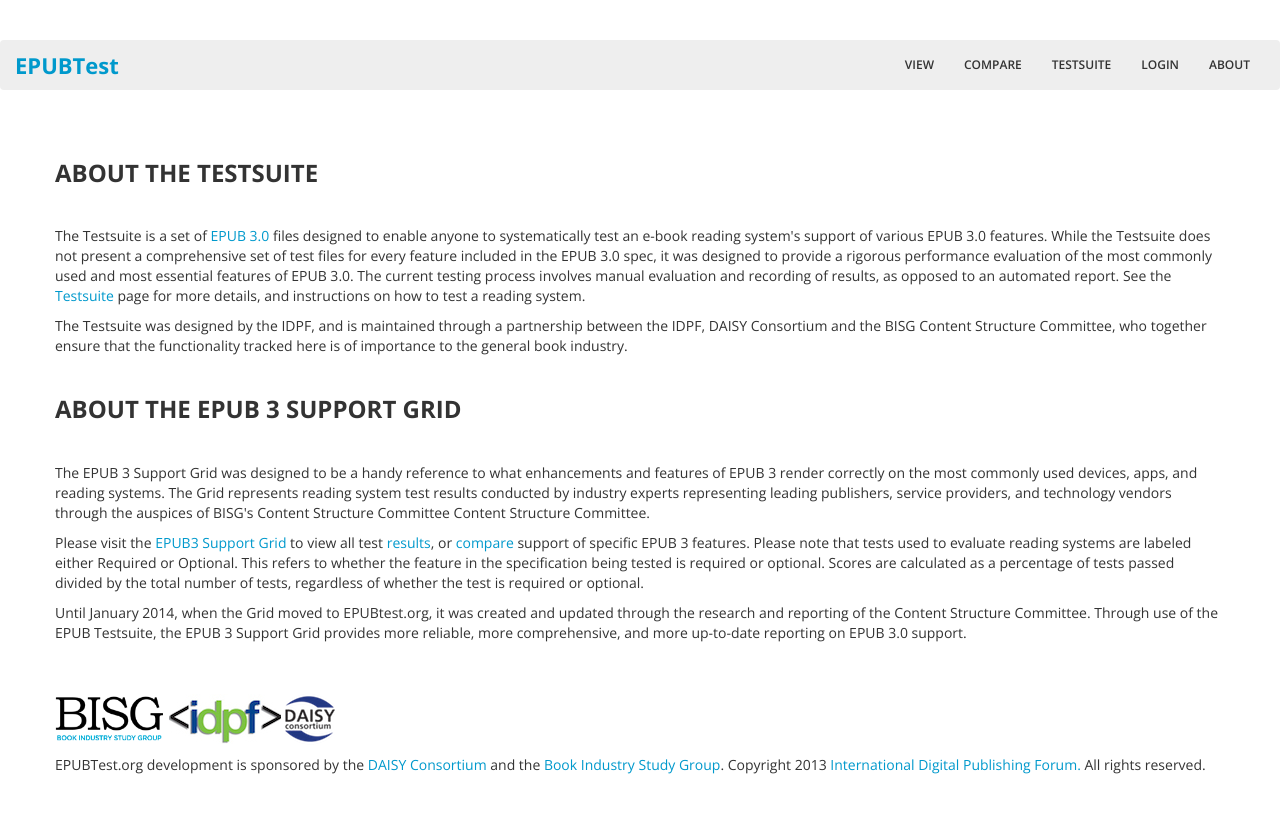
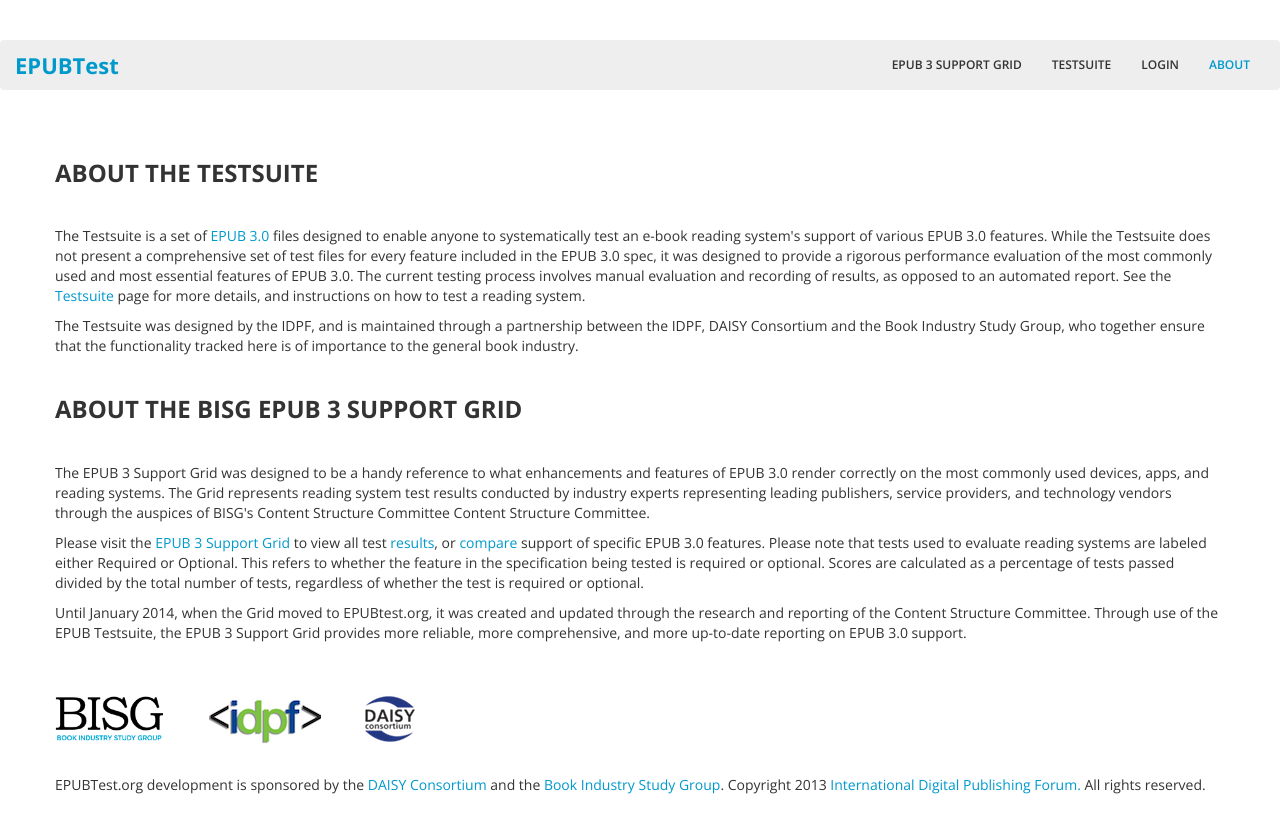
Before and after one commit to IDPF/epubtestweb, a Django app: template testsuite-site/templates/about.html in a window 1280 px wide. Before the commit the page ends 774 px from the top, so only its background shows below. Run offline with Django 3.2, Linux system fonts and the light colour scheme; the template is opened without the code that fills it, so the values that code supplies are empty; parts of the project's set-up code (start-up, migrations or seed data) failed here and were passed over; some libraries are stand-ins or nearby versions.

Commit message:
text fixes, dropdown menu, active link highlight

```diff
--- a/testsuite-site/media/css/custom.css
+++ b/testsuite-site/media/css/custom.css
@@ -11,6 +11,7 @@ p {
 a {
     color: #0099cc;
 }
+
 
 .navbar {
     font-family: 'Open Sans', sans-serif;
@@ -31,6 +32,77 @@ a {
     color: #333;
     font-weight: 600;
 }
+
+.navbar-nav ul {
+  text-align: left;
+  display: inline;
+  margin: 0;
+  list-style: none;
+}
+
+.navbar-nav ul li {
+  font: bold 12px/18px sans-serif;
+  display: inline-block;
+  margin-right: -4px;
+  position: relative;
+  padding: 10px 5px;
+  background: #fff;
+  cursor: pointer;
+  -webkit-transition: all 0.2s;
+  -moz-transition: all 0.2s;
+  -ms-transition: all 0.2s;
+  -o-transition: all 0.2s;
+  transition: all 0.2s;
+}
+
+.navbar-nav ul li:hover {
+}
+
+.navbar-nav ul li a {
+    text-transform: uppercase;
+    font-family: 'Open Sans', sans-serif;
+    font-size: 12px;
+    color: #333;
+    font-weight: 600;
+    padding-left: 10px;
+}
+
+.navbar-nav ul li a:hover {
+    text-decoration: none;
+    color: #0099cc;
+}
+
+ul li ul {
+  padding: 0;
+  position: absolute;
+  width: 150px;
+  -webkit-box-shadow: none;
+  -moz-box-shadow: none;
+  box-shadow: none;
+  display: none;
+  opacity: 0;
+  visibility: hidden;
+}
+ul li ul li {
+  display: block;
+  width: 150px;
+}
+ul li ul li:hover { background: #fff; }
+ul li:hover ul {
+  display: block;
+  opacity: 1;
+  visibility: visible;
+}
+
+.nav-active {
+    color: #0099cc !important;
+    text-transform: uppercase;
+    font-size: 12px;
+}
+
+
+
+
 
 div.front { width: 100%; }
 div.front-left { float: left; width: 45%; margin-right: 40px; height: 300px; }
@@ -104,7 +176,8 @@ td.filter-testid {
     background-color: white !important;
     border-top: 1px solid #ddd !important;
     border-bottom: 1px solid #ddd !important;
-    padding-left: 70px !important;
+    position: relative;
+    left: 70px !important;
     width: 18%;
 }
 
@@ -290,6 +363,10 @@ footer {
         padding-bottom: 30px;
         /*margin-top: 100px;*/
         float: left;
+}
+
+footer img {
+    margin-right: 40px; margin-bottom: 20px;
 }
 
 h1 {
--- a/testsuite-site/templates/about.html
+++ b/testsuite-site/templates/about.html
@@ -1,4 +1,6 @@
 {% extends 'base.html' %}
+
+{% block nav-about %}<a class="nav-active">About</a>{% endblock %}
 
 {% block title %}:: About{% endblock %}
 
@@ -7,12 +9,12 @@
 <h1>About the Testsuite </h1>
 <p>The Testsuite is a set of <a target="_blank" href="http://idpf.org/epub/30">EPUB 3.0</a> files designed to enable anyone to systematically test an e-book reading system's support of various EPUB 3.0 features. While the Testsuite does not present a comprehensive set of test files for every feature included in the EPUB 3.0 spec, it was designed to provide a rigorous performance evaluation of the most commonly used and most essential features of EPUB 3.0.  The current testing process involves manual evaluation and recording of results, as opposed to an automated report. See the <a href="/testsuite">Testsuite</a> page for more details, and instructions on how to test a reading system. </p>
 
-<p>The Testsuite was designed by the IDPF, and is maintained through a partnership between the IDPF, DAISY Consortium and the BISG Content Structure Committee, who together ensure that the functionality tracked here is of importance to the general book industry.</p>
+<p>The Testsuite was designed by the IDPF, and is maintained through a partnership between the IDPF, DAISY Consortium and the Book Industry Study Group, who together ensure that the functionality tracked here is of importance to the general book industry.</p>
 
-<h1>About the EPUB 3 Support Grid</h1>
-<p>The EPUB 3 Support Grid was designed to be a handy reference to what enhancements and features of EPUB 3 render correctly on the most commonly used devices, apps, and reading systems. The Grid represents reading system test results conducted by industry experts representing leading publishers, service providers, and technology vendors through the auspices of BISG's Content Structure Committee Content Structure Committee. </p>
+<h1>About the BISG EPUB 3 Support Grid</h1>
+<p>The EPUB 3 Support Grid was designed to be a handy reference to what enhancements and features of EPUB 3.0 render correctly on the most commonly used devices, apps, and reading systems. The Grid represents reading system test results conducted by industry experts representing leading publishers, service providers, and technology vendors through the auspices of BISG's Content Structure Committee Content Structure Committee. </p>
 
-<p>Please visit the <a href="/">EPUB3 Support Grid</a> to view all test <a href="/results">results</a>, or <a href="/compare">compare</a> support of specific EPUB 3 features. Please note that tests used to evaluate reading systems are labeled either Required or Optional. This refers to whether the feature in the specification being tested is required or optional. Scores are calculated as a percentage of tests passed divided by the total number of tests, regardless of whether the test is required or optional. </p>
+<p>Please visit the <a href="/">EPUB 3 Support Grid</a> to view all test <a href="/results">results</a>, or <a href="/compare">compare</a> support of specific EPUB 3.0 features. Please note that tests used to evaluate reading systems are labeled either Required or Optional. This refers to whether the feature in the specification being tested is required or optional. Scores are calculated as a percentage of tests passed divided by the total number of tests, regardless of whether the test is required or optional. </p>
 
 <p>Until January 2014, when the Grid moved to EPUBtest.org, it was created and updated through the research and reporting of the Content Structure Committee. Through use of the EPUB Testsuite, the EPUB 3 Support Grid provides more reliable, more comprehensive, and more up-to-date reporting on EPUB 3.0 support.</p>
 
--- a/testsuite-site/templates/base.html
+++ b/testsuite-site/templates/base.html
@@ -28,6 +28,7 @@
     <link rel="stylesheet" href="http://code.jquery.com/ui/1.10.3/themes/smoothness/jquery-ui.css" />
 
 
+
     {%block script %}
     {% endblock %}
 
@@ -55,18 +56,24 @@
         <div class="navbar">
             <a class="navbar-brand" href="/">EPUBTest</a>
             <ul class="nav navbar-nav pull-right">
-                <li><a href="/results/">View</a></li>
-                <li><a href="/compare/">Compare</a></li>
-                <li><a href="/testsuite/">Testsuite</a></li>
+                <li>{% block nav-home %}<a href="/">EPUB 3 Support Grid</a>{% endblock %}
+                    <ul>
+                        <li>{% block nav-results %}<a href="/results/">View</a></li>{% endblock %}
+                        <li>{% block nav-compare %}<a href="/compare/">Compare</a></li>{% endblock %}
+                    </ul>
+                </li>
+                <li>{% block nav-testsuite %}<a href="/testsuite/">Testsuite</a>{% endblock %}
                 {% if user.is_authenticated %}
-                <li><a href="/manage/">Manage</a></li>
-                <li><a href="/logout/">Logout</a></li>
+                    <ul>
+                        <li><a href="/manage/">Manage</a></li>
+                        <li><a href="/logout/">Logout</a></li>
+                    </ul>
+                </li>
                 {% else %}
-                <li><a href="/login/">Login</a></li>
+                <li>{% block nav-login %}<a href="/login/">Login</a>{% endblock %}</li>
                 {% endif %}
-                <li><a href="/about/">About</a></li>
+                <li>{% block nav-about %}<a href="/about/">About</a>{% endblock %}</li>
             </ul>
-
         </div>
 
     <div class="container">
--- a/testsuite-site/templates/compare_form.html
+++ b/testsuite-site/templates/compare_form.html
@@ -22,9 +22,9 @@ $(document).ready(function(){
 {% endblock %}
 
 {% block content %}
-<h1>Compare Results</h1>
+<h1>BISG EPUB 3 Support Grid: Compare by Feature</h1>
 
-<p>Select one or more tests from the list to see a comparison of all reading systems' performances.</p>
+<p>Select one or more tests from the list to see a comparison of all reading systems' performances for a given set of EPUB 3.0 features.</p>
 
 <form action="{{ action_url }}" method="post" id="testsuite_form">{% csrf_token %}
 
--- a/testsuite-site/templates/compare_results.html
+++ b/testsuite-site/templates/compare_results.html
@@ -1,4 +1,7 @@
 {% extends 'base.html' %}
+
+{% block nav-compare %}<a class="nav-active">Compare</a>{% endblock %}
+
 {% load testsuite_extras %}
 
 {% block title %}:: Results{% endblock %}
--- a/testsuite-site/templates/login.html
+++ b/testsuite-site/templates/login.html
@@ -1,4 +1,7 @@
 {% extends 'base.html' %}
+
+{% block nav-login %}<a class="nav-active">Login</a>{% endblock %}
+
 {% block title %}:: Login{% endblock %}
 
 <h1>Login</h1>
--- a/testsuite-site/templates/testsuite.html
+++ b/testsuite-site/templates/testsuite.html
@@ -1,4 +1,7 @@
 {% extends 'base.html' %}
+
+{% block nav-testsuite %}<a class="nav-active">Testsuite</a>{% endblock %}
+
 
 {% block title %}:: Testsuite{% endblock %}
 
@@ -18,6 +21,7 @@
 <li>Click <code>Save</code>.</li>
 <li>From the <code>Actions</code> column, choose <code>Evaluate</code>.</li>
 <li>Follow the instructions below. Note that you can save an incomplete evaluation form and return to finish it later. Also note that evaluation forms autosave every 30 seconds.</li>
+<li>Reading Systems and other individuals may use the test suite to test privately; results will not be published unless you would like to contribute to the BISG EPUB3 Support Grid. Contact <a href="mailto:info@bisg.org">info@bisg.org</a> for more information on the publication process.</li>
 </ul>
 
 <h3>Using the testsuite documents</h3>
```
Also changed, not shown: testsuite-site/templates/current_results.html (+7 -3 lines), testsuite-site/templates/index.html (+6 -1 lines).
